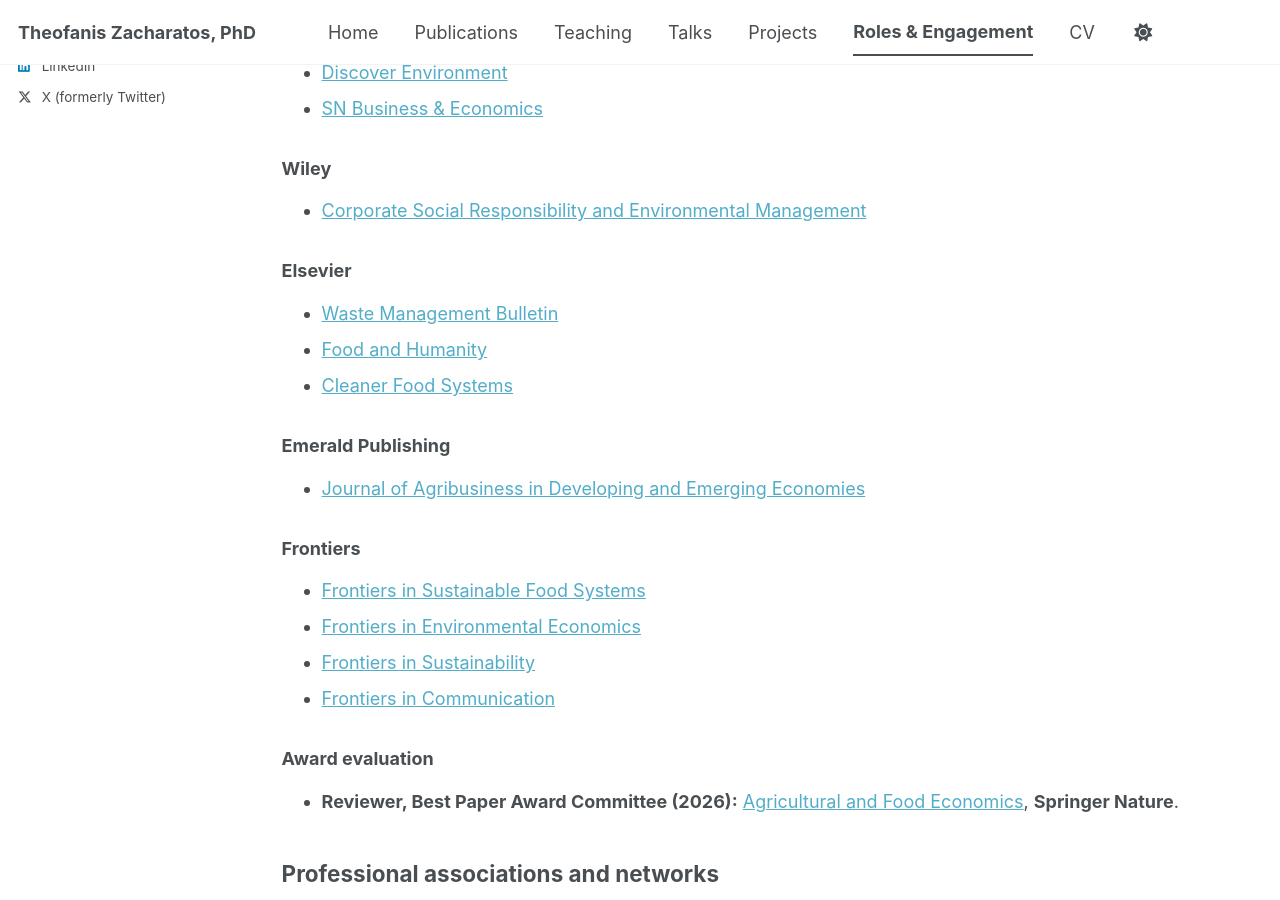
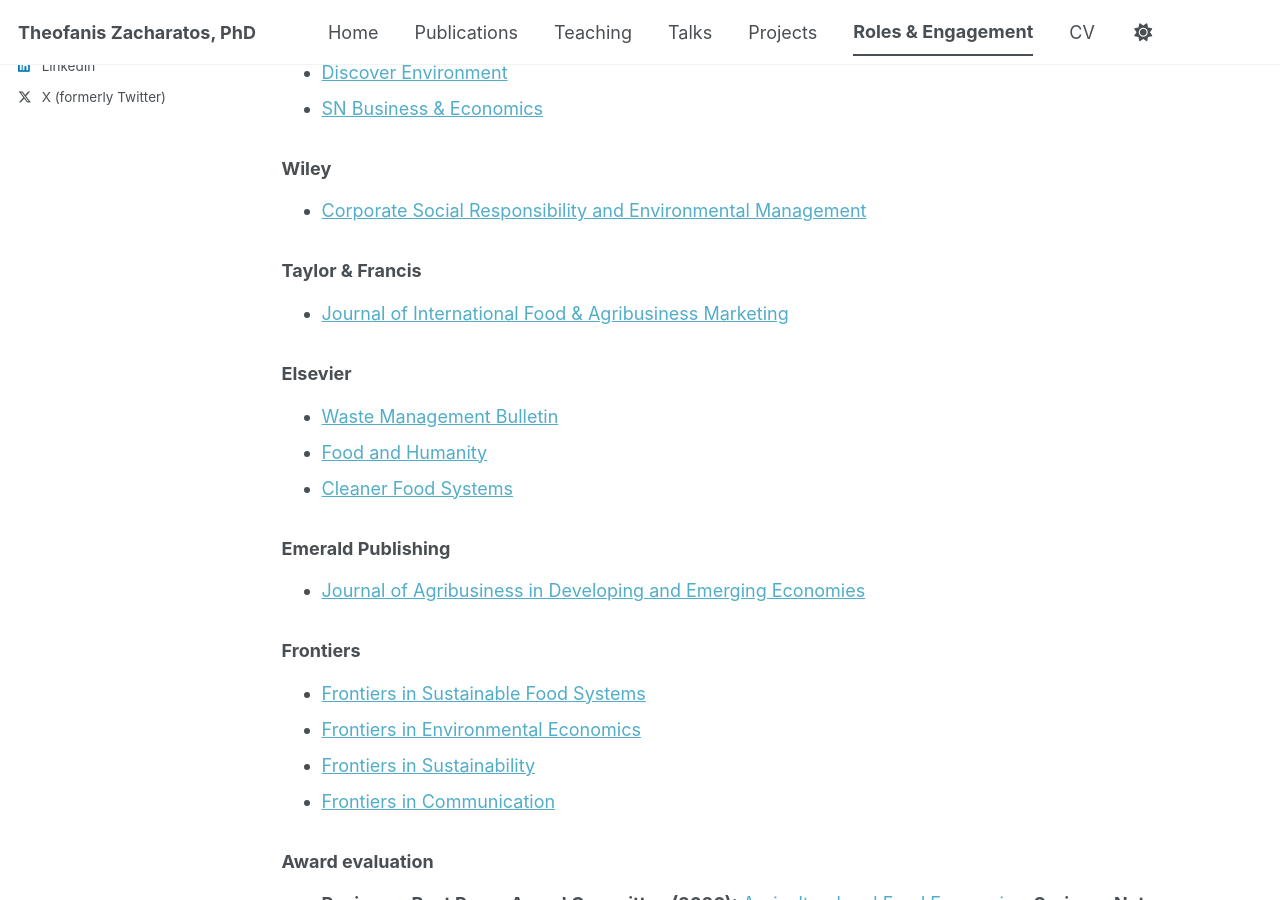
Before and after one commit to TheofanisZacharatos/theofaniszacharatos.github.io, a Jekyll site: the page built from _pages/academic-service.md, in a window 1280 px wide and 900 px high, scrolled down 650 px. Built offline with Jekyll 4.4.1, drawn with Linux system fonts in a browser that asks for light colours; a style sheet for code colours, icons or effects is not loaded.

Commit message:
Update academic-service.md

```diff
--- a/_pages/academic-service.md
+++ b/_pages/academic-service.md
@@ -27,6 +27,10 @@ I have served as a peer reviewer for the following journals, grouped by publishe
 ### Wiley
 
 - [Corporate Social Responsibility and Environmental Management](https://onlinelibrary.wiley.com/journal/15353966)
+
+### Taylor & Francis
+
+- [Journal of International Food & Agribusiness Marketing](https://www.tandfonline.com/journals/wifa20)
 
 ### Elsevier
 
```
